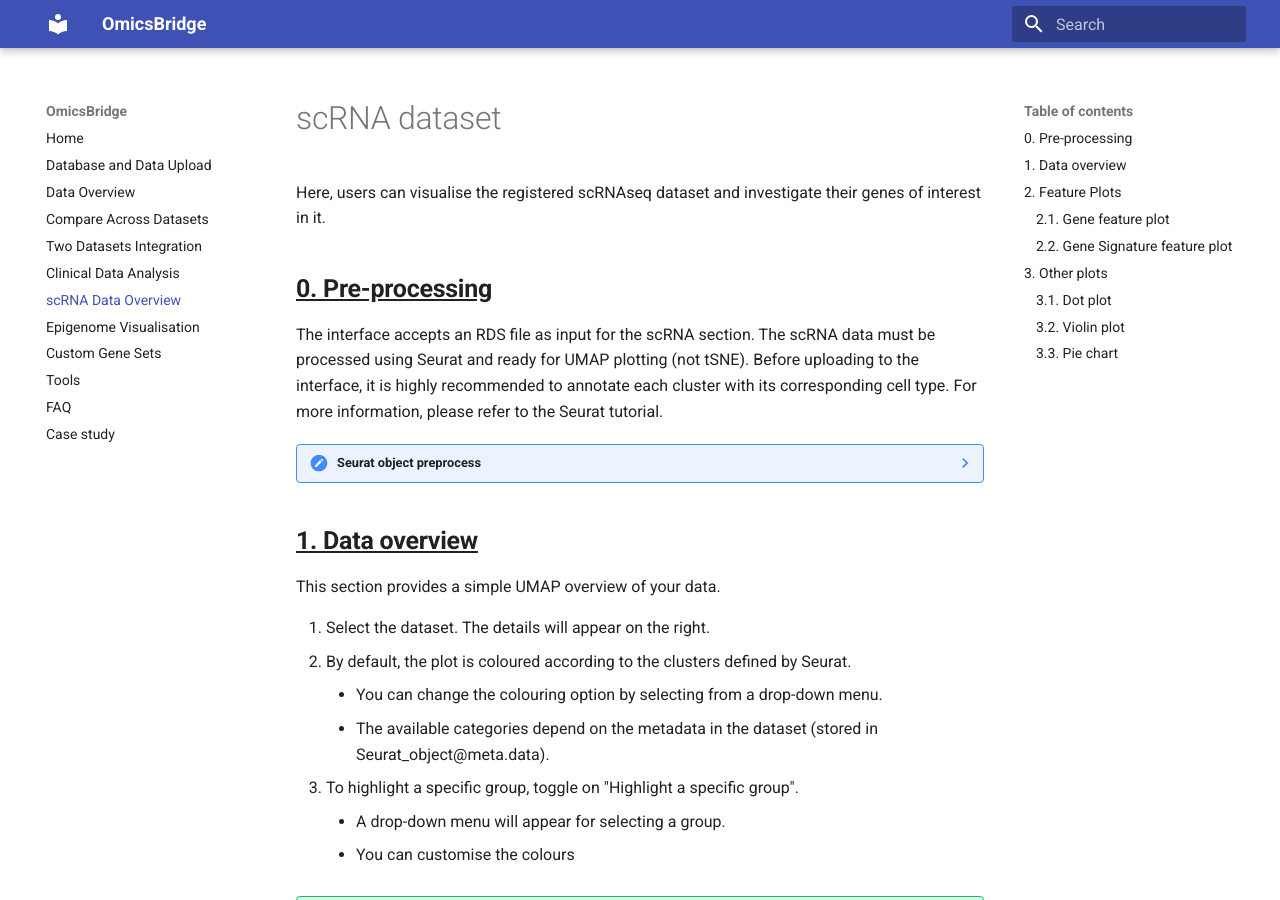
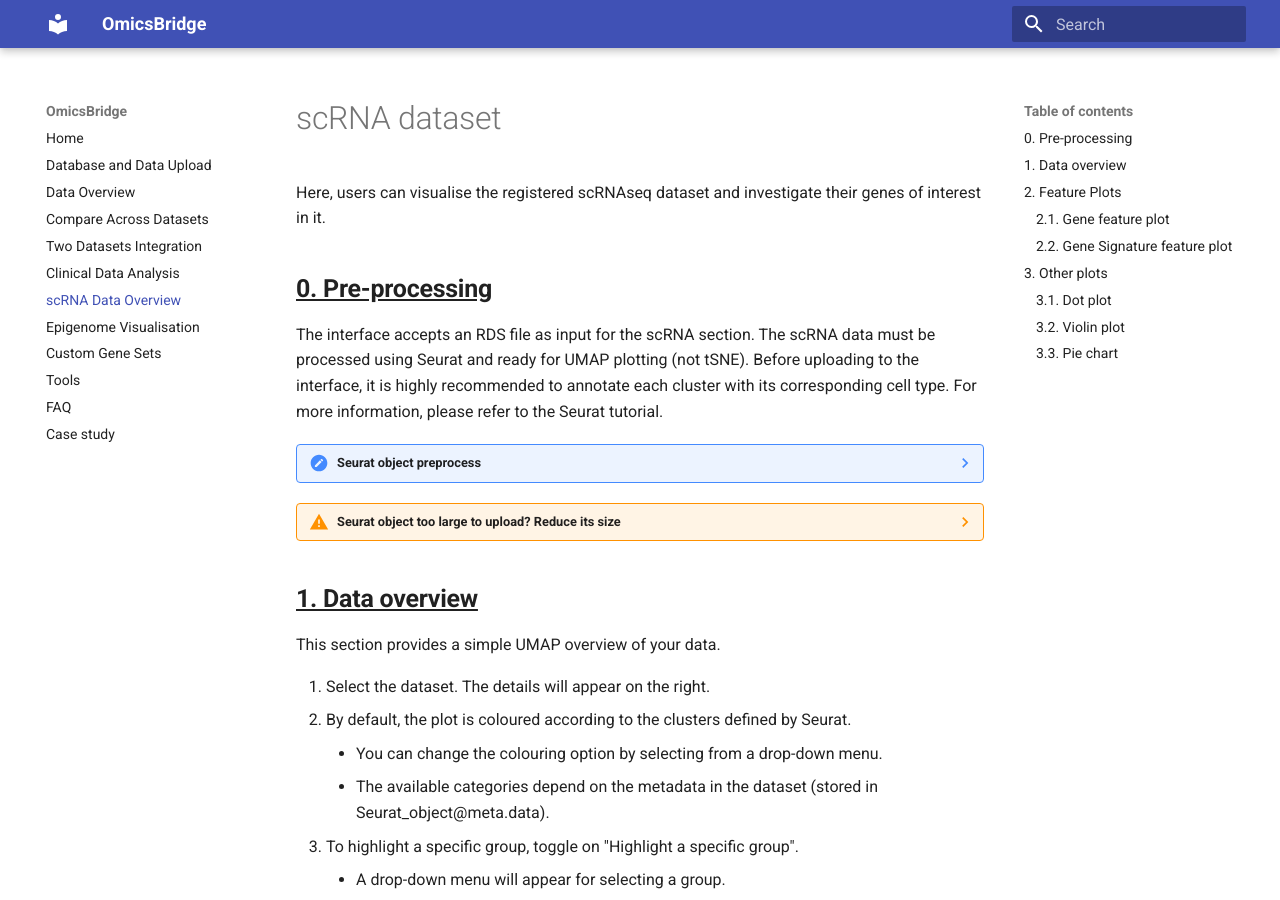
Before and after one commit to htsmto/OmicsBridge, an MkDocs documentation site: the page built from docs/scRNA.md, in a window 1280 px wide and 900 px high. Built offline with MkDocs 1.6.1 and Material for MkDocs 9.7.7, drawn with Linux system fonts in a browser that asks for light colours; some of the changed lines change nothing that is shown.

Commit message:
add tip for reducing Seurat RDS file size before upload

````diff
--- a/docs/scRNA.md
+++ b/docs/scRNA.md
@@ -8,6 +8,28 @@
 ??? note "Seurat object preprocess"
     The Seurat object must be loaded from an RDS file. Ensure that `Reductions(Seurat_object)` returns "umap". While the metadata (Seurat_object@meta.data) is flexible, your data should ideally include "seurat_clusters" and "Annotation" fields for optimal functionality.
     ![Example](img/1_Seurat.png)
+
+??? warning "Seurat object too large to upload? Reduce its size"
+    If your RDS file is too large to upload, you can shrink it by removing data that is not required for data exploration in the **current version** of OmicsBridge (note: this may change in future versions, e.g. if new features come to rely on this data).
+
+    ```r
+    # Make the object smaller by removing unnecessary data
+
+    # Scaled data (needed for PCA/DEG, but not required for data exploration in OmicsBridge)
+    Seurat_obj@assays$RNA@layers$scale.data <- NULL
+
+    # Count data (raw counts; not needed if already processed)
+    Seurat_obj@assays$RNA@layers$counts <- NULL
+
+    # Graph structures (used for clustering, but not needed for plotting)
+    Seurat_obj@graphs <- list()
+
+    # Command history (kept for reproducibility, safe to drop to save space)
+    Seurat_obj@commands <- list()
+
+    # Unnecessary reductions (keep only UMAP; e.g. remove PCA)
+    Seurat_obj@reductions$pca <- NULL  # if only using UMAP
+    ```
 
 ## <u> **1. Data overview** </u>
 
````
